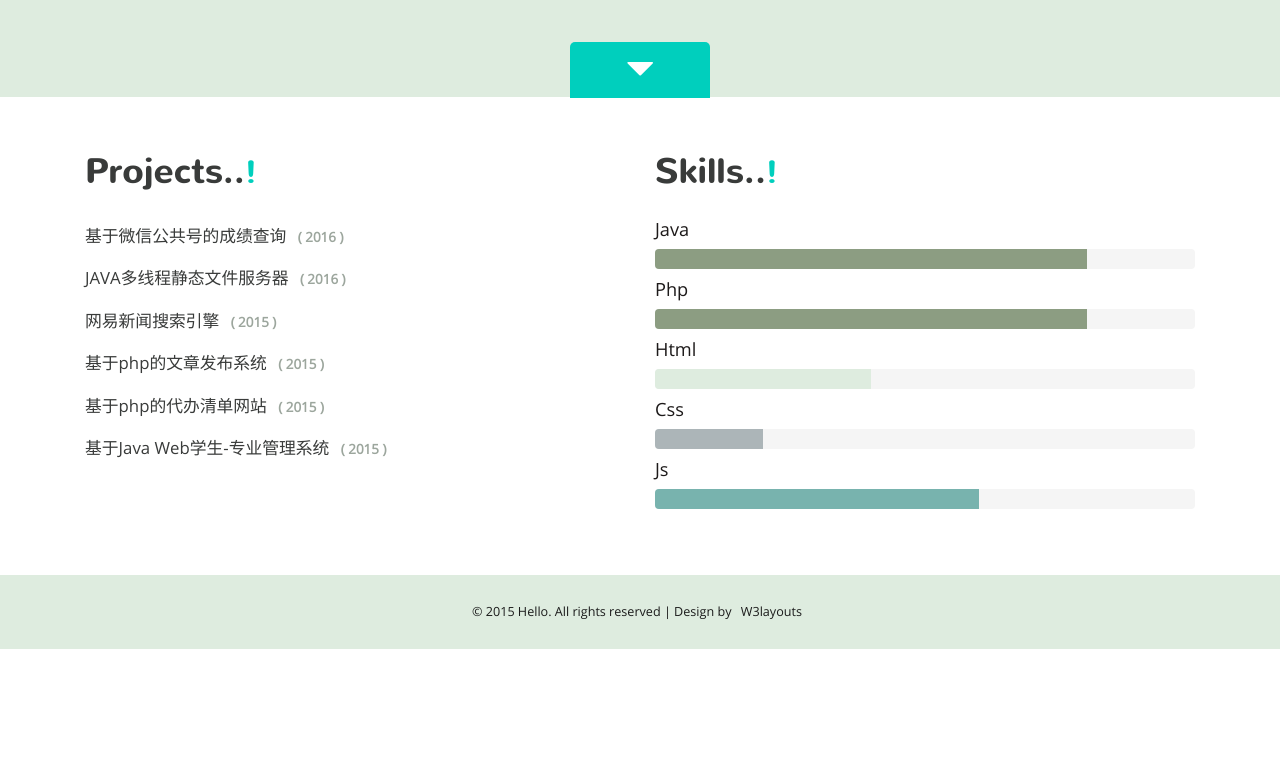
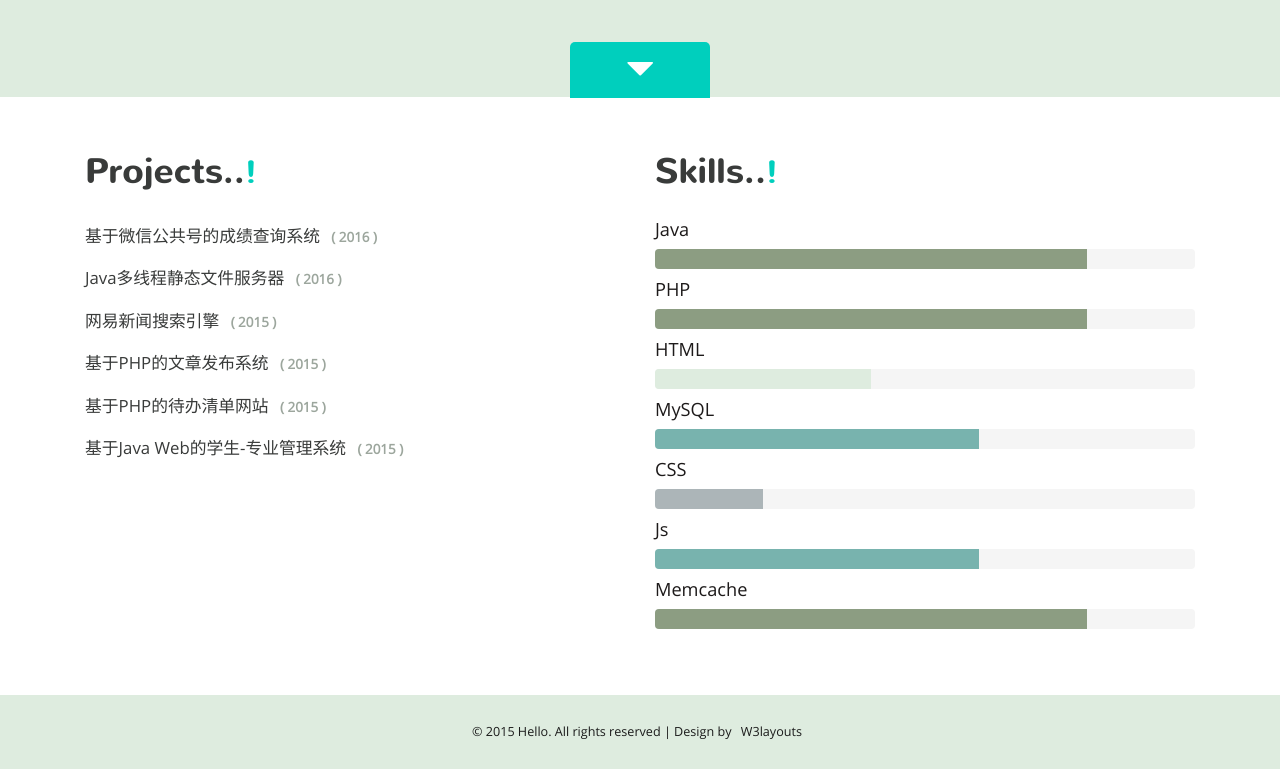
Before and after one commit to snoweek/snoweek.github.io, a plain HTML site: page index.html in a window 1280 px wide. Shown: the part 576-1345 px from the top of the page. Before the commit the page ends 1225 px from the top, so only its background shows below. Drawn offline with Linux system fonts and the light colour scheme.

Commit message:
升级版本

```diff
--- a/index.html
+++ b/index.html
@@ -62,12 +62,12 @@ License URL: http://creativecommons.org/licenses/by/3.0/
                     <h3>Projects..<span>!</span></h3>
                     <div class="study1">
                         <p>
-                        	<a href="https://github.com/snoweek/weixin_kaifa" target="_blank">     基于微信公共号的成绩查询
+                        	<a href="https://github.com/snoweek/weixin_kaifa" target="_blank">     基于微信公共号的成绩查询系统
                             </a>
                             <label>( 2016 )</label>
                         </p>
                         <p>
-                            <a href="https://github.com/snoweek/java-staticfile" target="_blank">   JAVA多线程静态文件服务器
+                            <a href="https://github.com/snoweek/java-staticfile" target="_blank">   Java多线程静态文件服务器
                             </a>
                             <label>( 2016 )</label>
                         </p>
@@ -79,19 +79,19 @@ License URL: http://creativecommons.org/licenses/by/3.0/
                         </p>
                         <p>
                             <a href="https://github.com/snoweek/php-artical" target="_blank">
-                            基于php的文章发布系统
+                            基于PHP的文章发布系统
                             </a>
                             <label>( 2015 )</label>
                         </p>
                         <p>
                             <a href="https://github.com/snoweek/php-todolist" target="_blank">
-                            基于php的代办清单网站
+                            基于PHP的待办清单网站
                             </a>
                             <label>( 2015 )</label>
                         </p>
                         <p>
                             <a href="https://github.com/snoweek/java_student_major" target="_blank">
-                            基于Java Web学生-专业管理系统
+                            基于Java Web的学生-专业管理系统
                             </a>
                             <label>( 2015 )</label>
                         </p>
@@ -106,19 +106,25 @@ License URL: http://creativecommons.org/licenses/by/3.0/
                             <span class="sr-only">80% Complete (warning)</span>
                           </div>
                         </div>
-                        <h4>php<h4>
+                        <h4>PHP<h4>
                         <div class="progress">
                           <div class="progress-bar progress-bar-danger" role="progressbar" aria-valuenow="80" aria-valuemin="0" aria-valuemax="100" style="width: 80%">
                             <span class="sr-only">80% Complete (danger)</span>
                           </div>
                         </div>
-                        <h4>html</h4>
+                        <h4>HTML</h4>
                         <div class="progress">
                             <div class="progress-bar progress-bar-success" role="progressbar" aria-valuenow="40" aria-valuemin="0" aria-valuemax="100" style="width: 40%">
                                 <span class="sr-only">40% Complete (success)</span>
                             </div>
                         </div>
-                        <h4>css</h4>
+                        <h4>MySQL</h4>
+                        <div class="progress">
+                            <div class="progress-bar progress-bar-warning" role="progressbar" aria-valuenow="60" aria-valuemin="0" aria-valuemax="100" style="width: 60%">
+                                <span class="sr-only">60% Complete (warning)</span>
+                            </div>
+                        </div>
+                        <h4>CSS</h4>
                         <div class="progress">
                             <div class="progress-bar progress-bar-info" role="progressbar" aria-valuenow="20" aria-valuemin="0" aria-valuemax="100" style="width: 20%">
                                 <span class="sr-only">20% Complete</span>
@@ -129,6 +135,12 @@ License URL: http://creativecommons.org/licenses/by/3.0/
                             <div class="progress-bar progress-bar-warning" role="progressbar" aria-valuenow="60" aria-valuemin="0" aria-valuemax="100" style="width: 60%">
                                 <span class="sr-only">60% Complete (warning)</span>
                             </div>
+                        </div>
+                        <h4>Memcache<h4>
+                        <div class="progress">
+                          <div class="progress-bar progress-bar-danger" role="progressbar" aria-valuenow="80" aria-valuemin="0" aria-valuemax="100" style="width: 80%">
+                            <span class="sr-only">40% Complete (danger)</span>
+                          </div>
                         </div>
 
 					</div>
```
